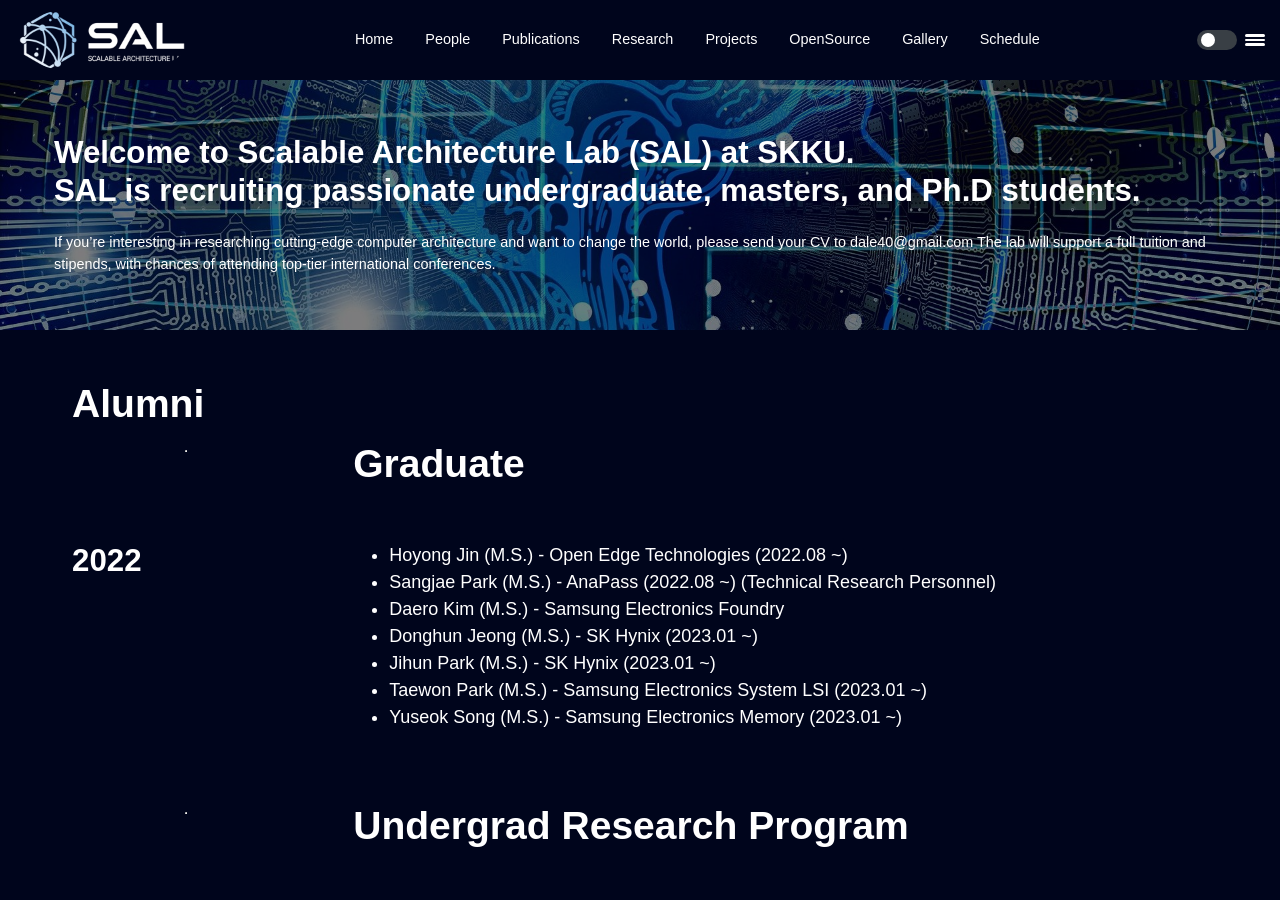
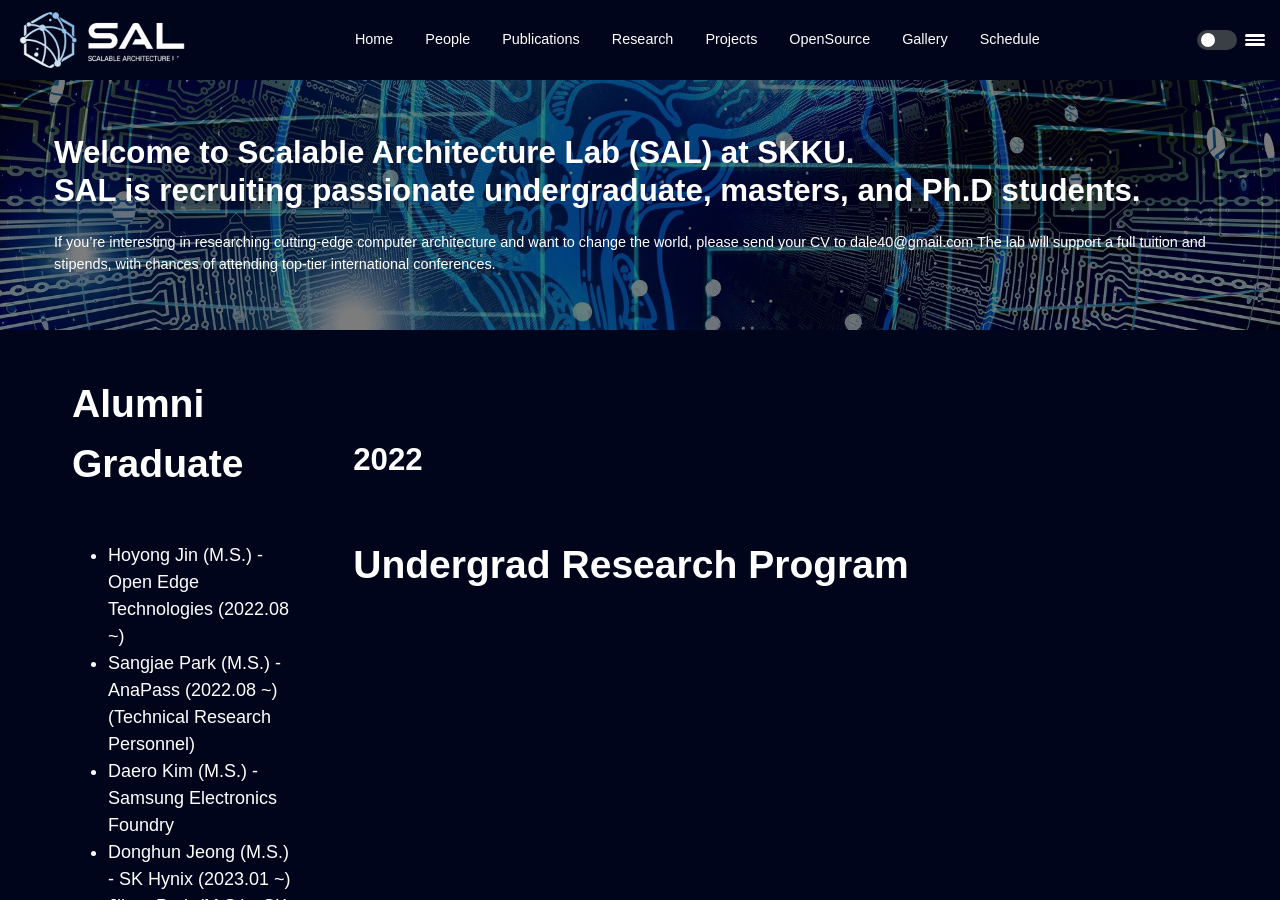
Before and after one commit to scalable-arch/scalable-arch.github.io, a Jekyll site: the page built from members-alumni.md, in a window 1280 px wide and 900 px high. Built offline with Jekyll 4.4.1, drawn with Linux system fonts in a browser that asks for light colours.

Commit message:
Update members-alumni.md

```diff
--- a/members-alumni.md
+++ b/members-alumni.md
@@ -4,7 +4,7 @@ permalink: /members/alumni/
 layout: posts-page
 ---
 
----
+
 # Graduate
 
 ## 2022
@@ -20,7 +20,7 @@ layout: posts-page
 
 
 
----
+
 # Undergrad Research Program
 
 Note
@@ -30,24 +30,28 @@ Note
 2) to lay a foundation for research for students students planning to pursue graduate programs.
 - PI wants to share his experience and knowledge to as many students as possible, even if they are not planning to enter the graudate program.
 
----
+
 ## 2023
 
+  {:.inner-list}
   - 박상현 / 최보열 / 김유진
   - 원태연 / 조상원 / 김지수 / 구준모 / 최지훈 / 이지훈 / 김보경 / 김나현 / 이혜림 / 문주형 / 김도형 / 신재호
 
 ## 2022
 
+  {:.inner-list}
   - 정기용 / 임유진 / 이준승 / 박소영 / 박상현 / 최보열
   - 이지호 / 이현민 / 이인교 / 정강민 / 김진일 / 김병현 / 안수민 / 송현지 / 신서연 / 구준모 / 최명준 / 신재호 / 원태연 / 나어진 / 김영민 / 전우성
 
 
 ## 2021
 
+  {:.inner-list}
   - 김동휘 / 박상현 / 최보열
   - 배현웅 / 김윤수 / 정명균 / 김민재 / 지동현 / 황우림 / 심민준 / 정민호 / 정준혁
 
 ## 2020
 
+  {:.inner-list}
   - 진호용 / 박태원 / 정동훈 / 박상제 / 김동휘
   - 배현웅 / 변효준 / 김대현 / 김낙현 / 송규한 / 윤석준 / 한승하 / 유동규
```
